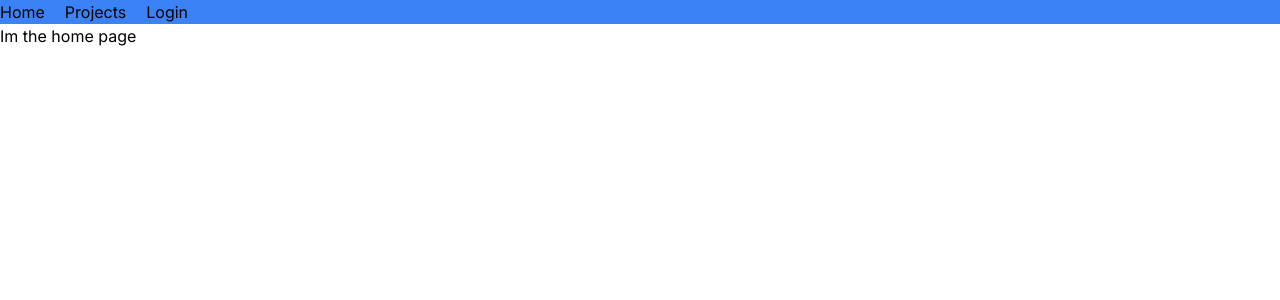
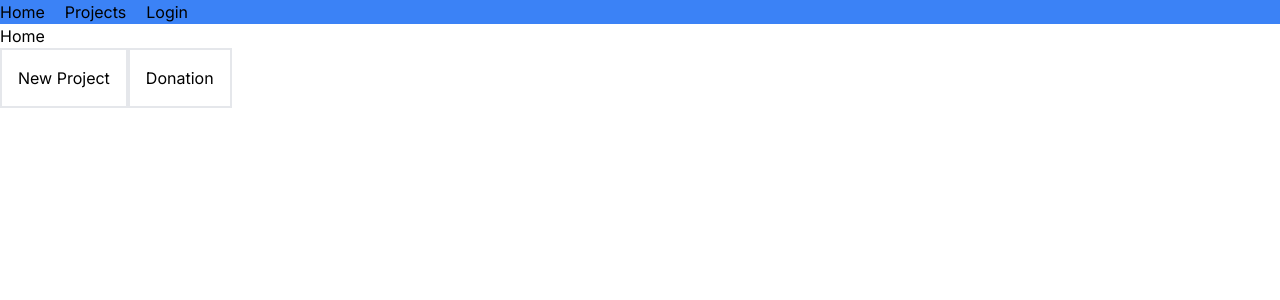
Before and after one commit to 202303-PRM-TR-FEW/Crowdfunding-Platform-Team-10, a Next.js app: page / in a window 1280 px wide. Shown: the top 300 px of the page. Built offline with nearby package versions, Linux system fonts and the light colour scheme; no server answers.

Commit message:
Auth working with protacted page

```diff
--- a/app/page.js
+++ b/app/page.js
@@ -1,7 +1,45 @@
 "use client";
 
+import React, { useState } from "react";
+import ProjectForm from "./components/ProjectForm";
+import DonationForm from "./components/DonationForm";
+
 const Home = () => {
-  return <div>Im the home page</div>;
+  const [openProjectForm, setOpenProjectForm] = useState(false);
+  const [openDonationForm, setOpenDonationForm] = useState(false);
+
+  const handleNewProject = () => {
+    openProjectForm === false
+      ? setOpenProjectForm(true)
+      : setOpenProjectForm(false);
+  };
+  const handleDonationForm = () => {
+    openDonationForm === false
+      ? setOpenDonationForm(true)
+      : setOpenDonationForm(false);
+  };
+
+  return (
+    <div>
+      Home
+      <br />
+      <button className="p-4 border-2" onClick={handleNewProject}>
+        New Project
+      </button>
+      <button className="p-4 border-2" onClick={handleDonationForm}>
+        Donation
+      </button>
+      <ProjectForm
+        openProjectForm={openProjectForm}
+        setOpenProjectForm={setOpenProjectForm}
+      />
+      <DonationForm
+        openDonationForm={openDonationForm}
+        setOpenDonationForm={setOpenDonationForm}
+      />
+    </div>
+  );
+
 };
 
 export default Home;
```
